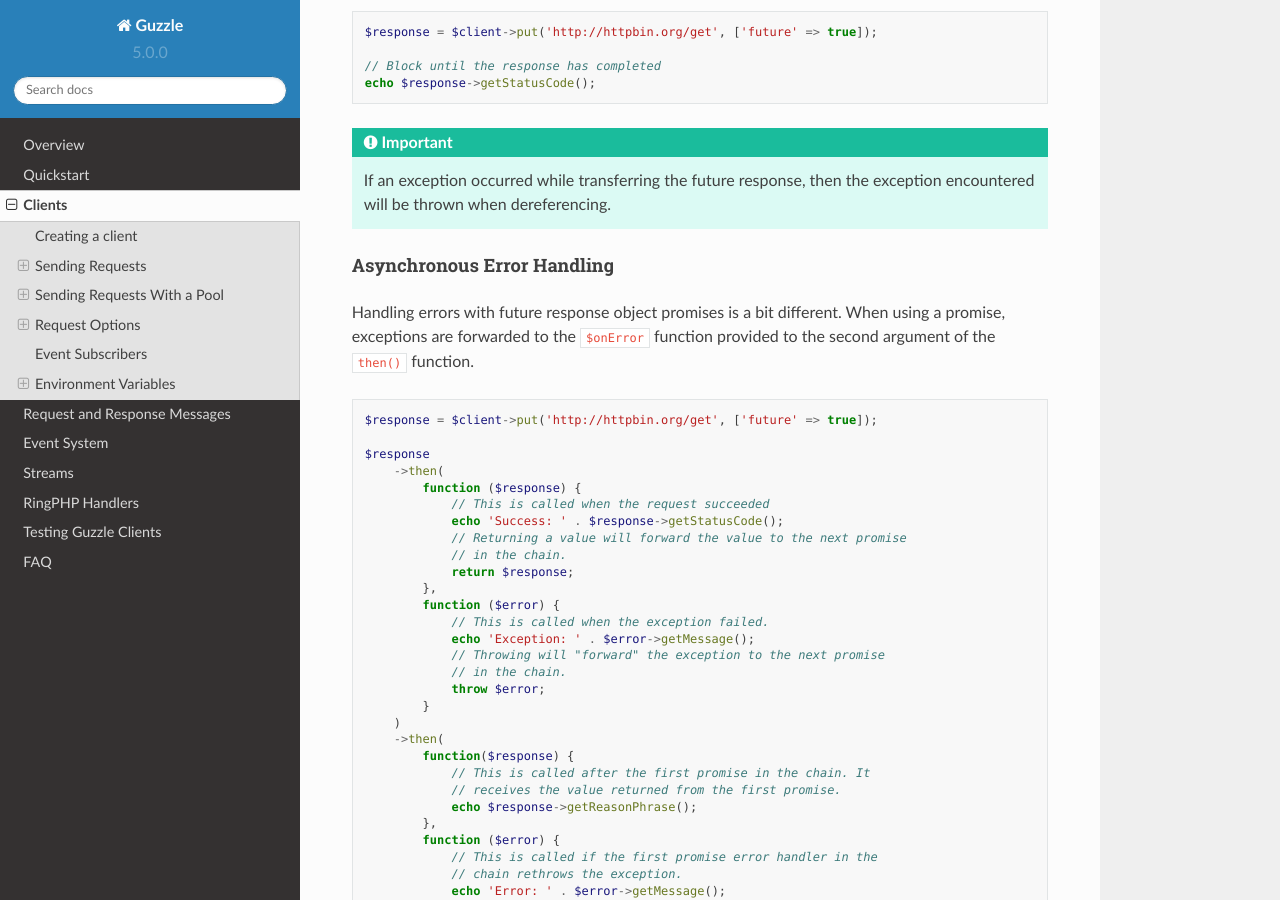
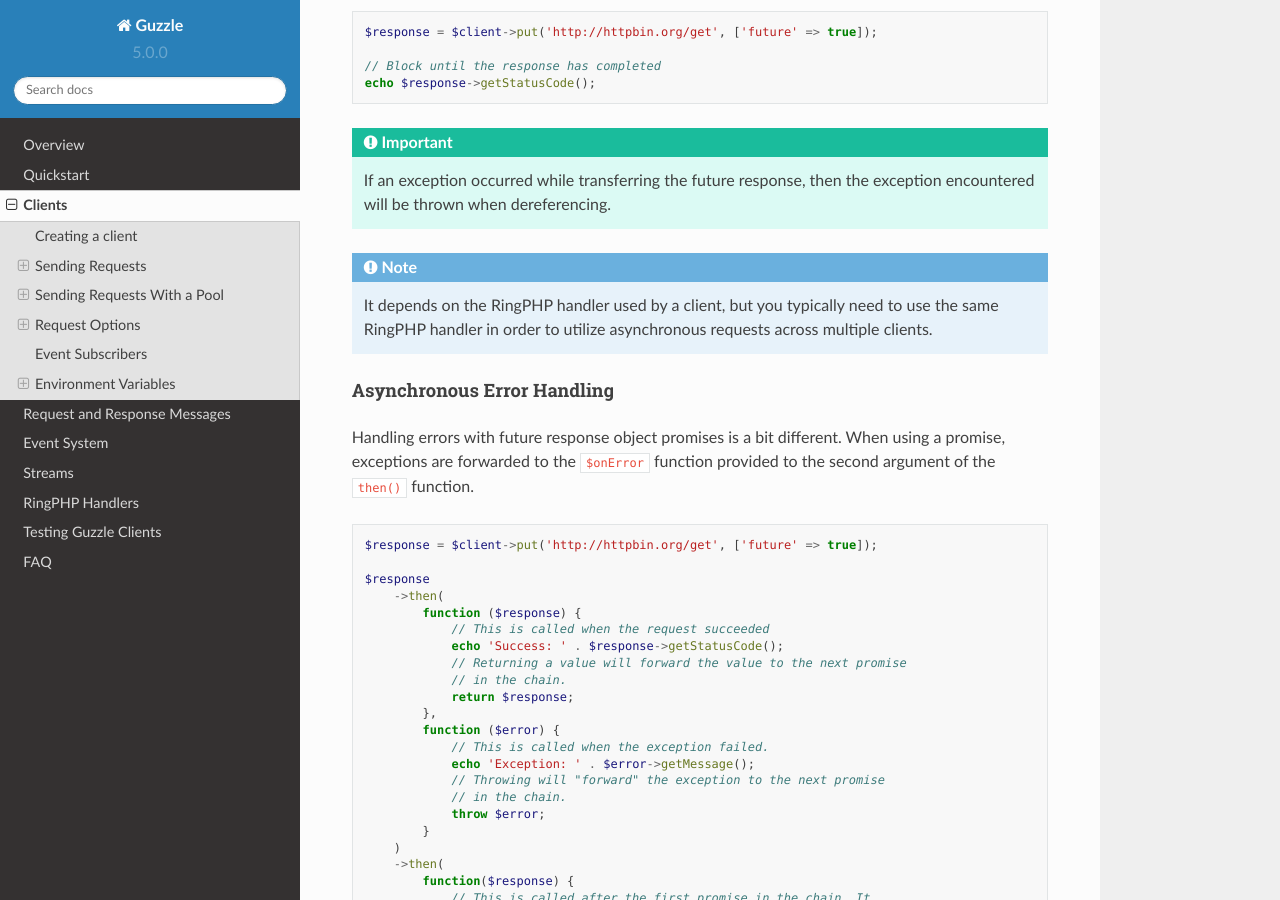
Before and after one commit to guzzle/guzzle, a Sphinx documentation site: the page built from docs/clients.rst, in a window 1280 px wide and 900 px high, scrolled down 3129 px. Built offline with Sphinx 7.4.7 and the Read the Docs theme 2.0.0, drawn with Linux system fonts in a browser that asks for light colours.

Commit message:
Adding note about handler reuse. Closes #899

```diff
--- a/docs/clients.rst
+++ b/docs/clients.rst
@@ -172,6 +172,12 @@
 
     If an exception occurred while transferring the future response, then the
     exception encountered will be thrown when dereferencing.
+
+.. note::
+
+    It depends on the RingPHP handler used by a client, but you typically need
+    to use the same RingPHP handler in order to utilize asynchronous requests
+    across multiple clients.
 
 Asynchronous Error Handling
 ~~~~~~~~~~~~~~~~~~~~~~~~~~~
```
